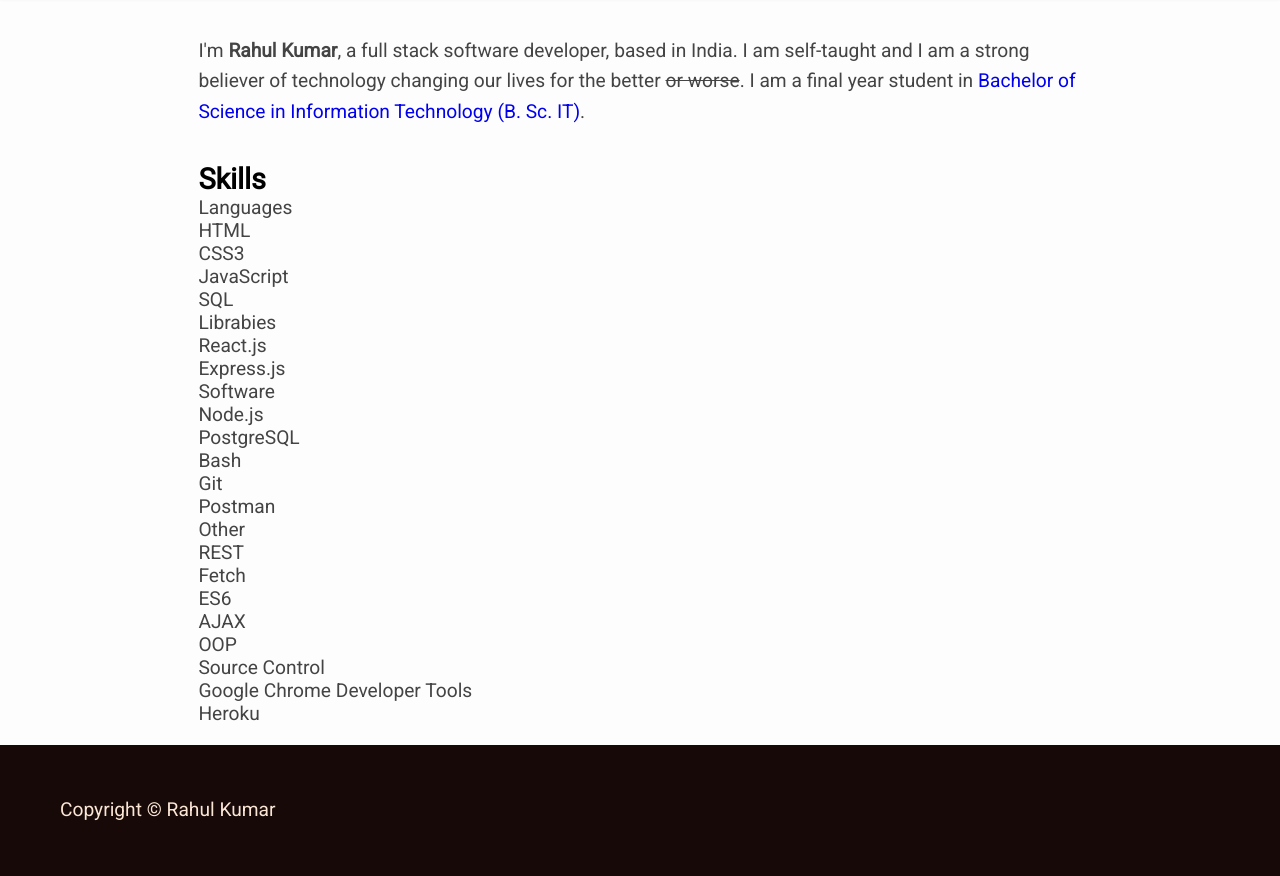
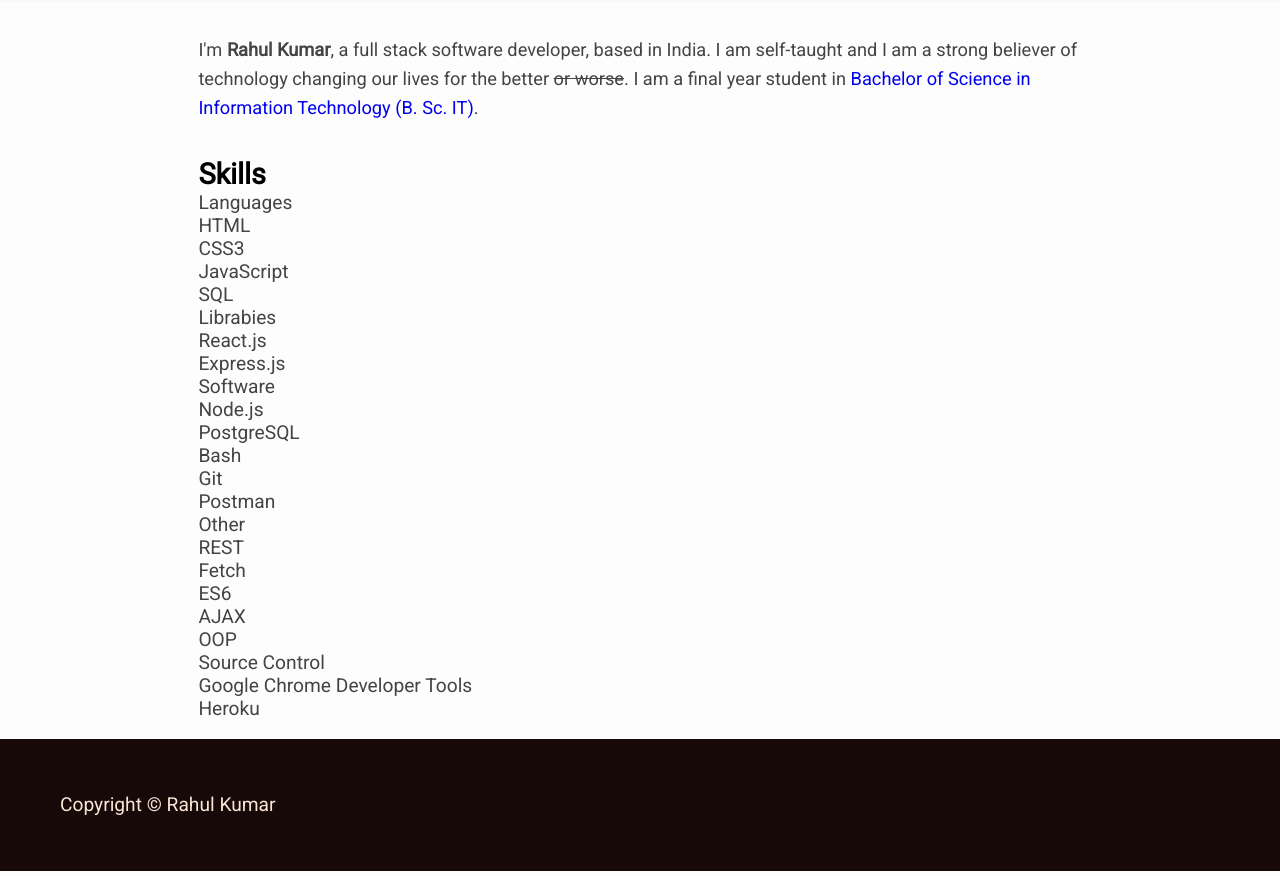
Before and after one commit to rahulzura/blog, a website: page public/me.html in a window 1280 px wide. Shown: the part 58-934 px from the top of the page. Drawn offline with Linux system fonts and the light colour scheme; files that its build step writes are made by us from their sources; files whose address does not match are found by name.

Commit message:
p font-size

```diff
--- a/cssjs/css/style.css
+++ b/cssjs/css/style.css
@@ -209,8 +209,9 @@ h4 {
 }
 
 p {
+  font-size: 1.1em;
   font-weight: 100;
-  line-height: 1.6em;
+  line-height: 1.6;
   margin: var(--p-margin);
 }
 
@@ -263,6 +264,10 @@ p {
   .home-link__my-name {
     display: inline-block;
   }
+
+  p {
+    font-size: 1em;
+  }
 }
 
 /* Small - 540px*/
@@ -274,6 +279,10 @@ p {
 
   .nav-container {
     font-size: 0.7em;
+  }
+
+  p {
+    font-size: 0.95em;
   }
 }
 
```
